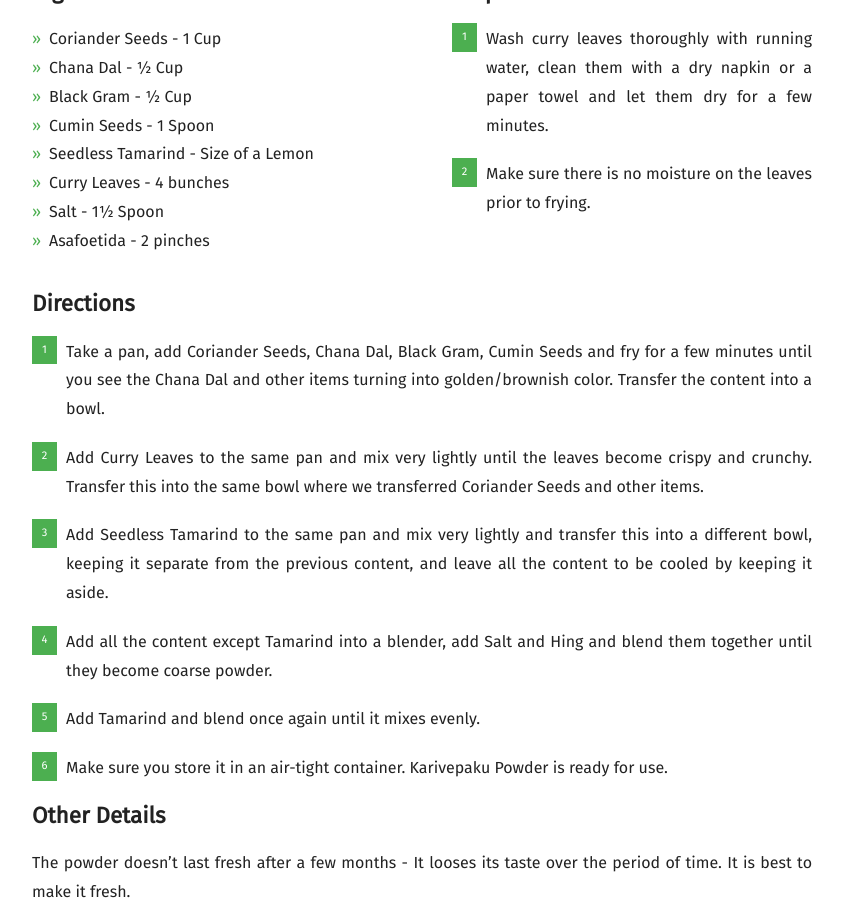
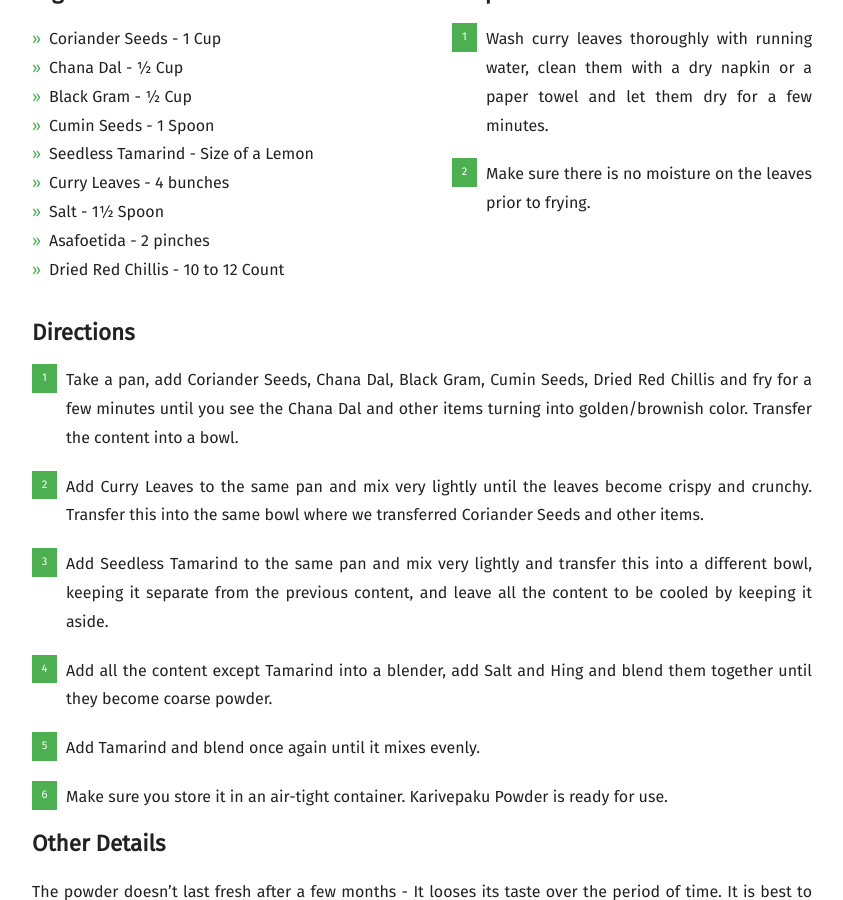
Before and after one commit to mallikasdishes/github.io, a Jekyll site: the page built from _posts/2019-02-18-karivepaku-powder.md, in a window 1280 px wide and 900 px high, scrolled down 838 px. Shown: the whole window, without its empty margins (58-901 px from the left). Built offline with Jekyll 4.4.1, drawn with Linux system fonts in a browser that asks for light colours; nearby versions of some CDN libraries; some web fonts are replaced; comment, search, counter and statistics services are not loaded.

Commit message:
Update 2019-02-18-karivepaku-powder.md

```diff
--- a/_posts/2019-02-18-karivepaku-powder.md
+++ b/_posts/2019-02-18-karivepaku-powder.md
@@ -10,7 +10,7 @@ recipe:
       Karivepaku Powder is basically a Spicy Powder made with Curry Leaves. It is used as a side dish for breakfast items like Idlis, Dosas and more.
   difficulty: "Low difficulty"
   directions_markdown: |-
-      1. Take a pan, add Coriander Seeds, Chana Dal, Black Gram, Cumin Seeds and fry for a few minutes until you see the Chana Dal and other items turning into golden/brownish color. Transfer the content into a bowl.
+      1. Take a pan, add Coriander Seeds, Chana Dal, Black Gram, Cumin Seeds, Dried Red Chillis and fry for a few minutes until you see the Chana Dal and other items turning into golden/brownish color. Transfer the content into a bowl.
       2. Add Curry Leaves to the same pan and mix very lightly until the leaves become crispy and crunchy. Transfer this into the same bowl where we transferred Coriander Seeds and other items.
       3. Add Seedless Tamarind to the same pan and mix very lightly and transfer this into a different bowl, keeping it separate from the previous content, and leave all the content to be cooled by keeping it aside.
       4. Add all the content except Tamarind into a blender, add Salt and Hing and blend them together until they become coarse powder.
@@ -26,6 +26,7 @@ recipe:
       * Curry Leaves - 4 bunches
       * Salt - 1½ Spoon
       * Asafoetida - 2 pinches
+      * Dried Red Chillis - 10 to 12 Count
   other_details: "The powder doesn't last fresh after a few months - It looses its taste over the period of time. It is best to make it fresh."
   prep_time: "5 minutes"
   preparation_details: |-
```
